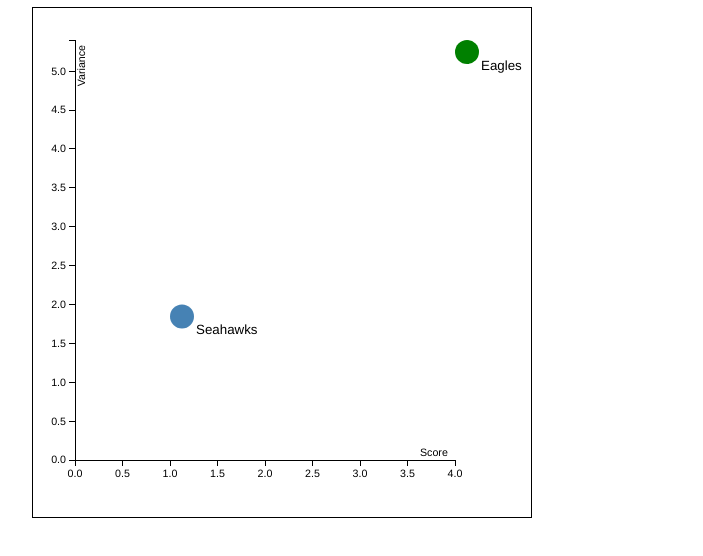
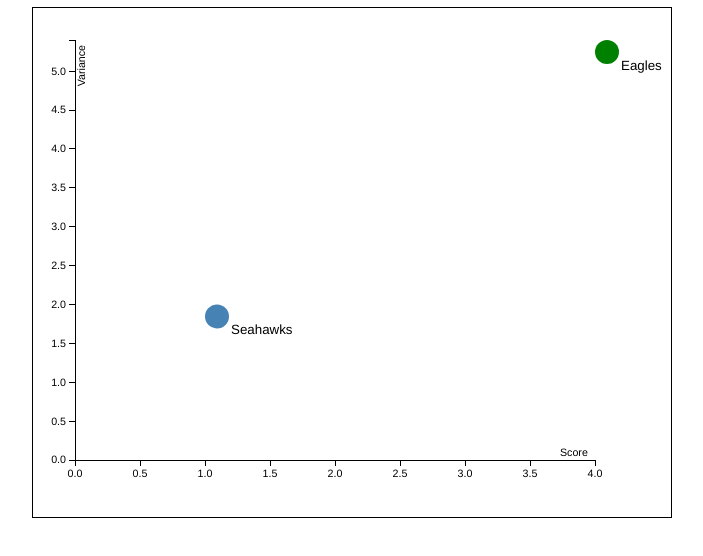
Before and after one commit to jhlch/footballtimeviz, a plain HTML site: page index.html in a window 1280 px wide. Shown: the part 56-612 px from the top of the page, without its empty margins (40-743 px from the left). Drawn offline with Linux system fonts and the light colour scheme.

Commit message:
fix width/height bug.

```diff
--- a/d3-chart.js
+++ b/d3-chart.js
@@ -1,20 +1,28 @@
-/**
- * Main d3 rendering method.
- */
-function renderMainChart() {
+
+// Flags controlling how this chart works.
+var DO_ENLARGE_ON_HOVER = true; // Do circles get bigger when you hover on them?
+var SHOW_STATIC_LABELS = true; // Do circles have team name labels on the 'main' plot?
+
 // Constants defining the geometry of the plot.
 
 var TEAM_RADIUS = 12; // How big of circles to make in scatter plot.
 var HOVER_RADIUS = 20; // How big circles grow when we hover over them.
 
-  // Total size of the chart. Don't forget to set this in footballtime.css
-  var CHART_WIDTH  = 500;
+// Total size of the chart. TODO: Don't forget to set this to match in footballtime.css
+var CHART_WIDTH  = 640;
 var CHART_HEIGHT = 500;
 
 // "Working space" size is defined by INNER_WIDTH x INNER_HEIGHT.
 var MARGIN = { top: 20, right: 40, bottom: 30, left: 40 };
 var INNER_WIDTH = CHART_WIDTH - MARGIN.left - MARGIN.right;
-  var INNER_HEIGHT = CHART_WIDTH - MARGIN.top - MARGIN.bottom;
+var INNER_HEIGHT = CHART_HEIGHT - MARGIN.top - MARGIN.bottom;
+
+var ANIMATION_TIME = 100; // milliseconds
+
+/**
+ * Main d3 rendering method.
+ */
+function renderMainChart() {
 
   // Extract X and Y arrays from the data to normalize the chart scale to its width.
   var x_coords = [];
@@ -60,25 +68,30 @@
     .attr("cy", TEAM_RADIUS)
     .attr("r", TEAM_RADIUS)
     .attr("fill", function(team) { return team.color; })
-    .on('mouseover', function() {
+
+  if (DO_ENLARGE_ON_HOVER) {
+    circle.on('mouseover', function() {
       d3.select(this)
         .transition()
-          .duration(100)
+          .duration(ANIMATION_TIME)
           .attr('r', HOVER_RADIUS) // enlarge radius during mouseover.
     })
     .on('mouseout', function() {
       d3.select(this)
         .transition()
-          .duration(100)
+          .duration(ANIMATION_TIME)
           .attr('r', TEAM_RADIUS)
     })
+  }
 
+  if (SHOW_STATIC_LABELS) {
     // The team name appears to the lower-right corner of the circle.
     var label = circleBlock.append("text")
       .attr("x", function(team) { return 2 * TEAM_RADIUS + 2; })
       .attr("y", function(team) { return 2 * TEAM_RADIUS + 6; })
       .attr("transform", "")
       .text(function(team) { return team.name; } );
+  }
 
   // Put axis labels on the sides of our scatterplot chart.
   var xAxisGraphic = d3.svg.axis().scale(x_axis).orient("bottom").ticks(10, "");
--- a/footballtime.css
+++ b/footballtime.css
@@ -1,6 +1,6 @@
 .chartbox {
   /** TODO: Set your width here as well as CHART_WIDTH in d3-chart.js. */
-  width: 500px;
+  width: 640px;
   padding: 3px;
   margin: 1px;
   color: black;
```
Also changed, not shown: 1 other file. Lines whose indentation alone changed are shown as unchanged.
